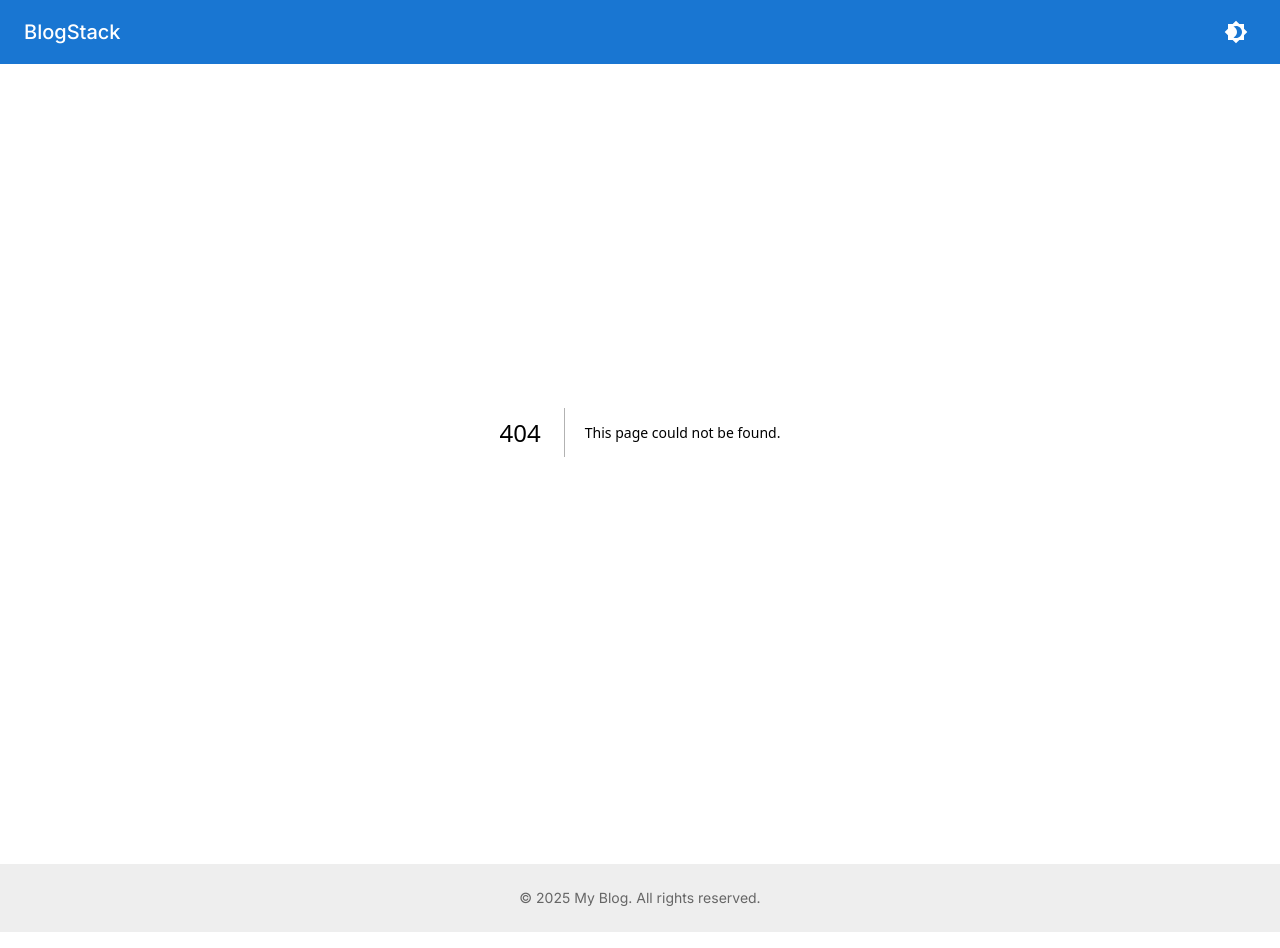
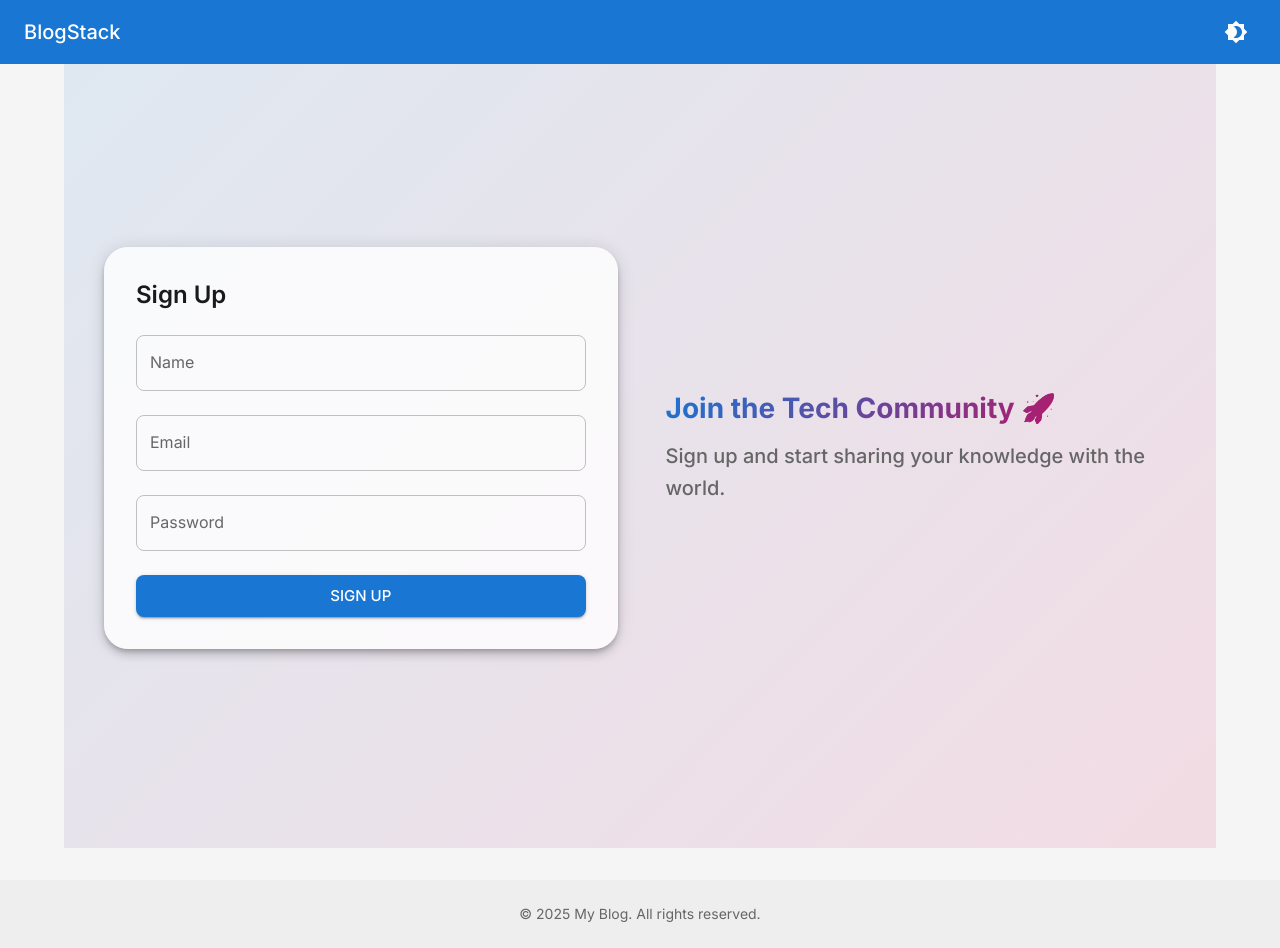
Before and after one commit to sahil-soni18/blogs-forge-frontend, a Next.js app: page /auth/signup in a window 1280 px wide. Before the commit this address had no page. Built offline with nearby package versions, Linux system fonts and the light colour scheme; no server answers.

Commit message:
Auth Setup with Login and signup...

```diff
--- a/package.json
+++ b/package.json
@@ -15,11 +15,13 @@
     "@mui/material": "^7.3.2",
     "@tanstack/react-query": "^5.90.2",
     "axios": "^1.12.2",
+    "formik": "^2.4.6",
     "next": "15.5.3",
     "react": "19.1.0",
     "react-dom": "19.1.0",
     "react-markdown": "^10.1.0",
-    "remark-gfm": "^4.0.1"
+    "remark-gfm": "^4.0.1",
+    "yup": "^1.7.1"
   },
   "devDependencies": {
     "@eslint/eslintrc": "^3",
--- /dev/null
+++ b/src/app/auth/signup/page.tsx
@@ -0,0 +1,5 @@
+import SignupPage from "@/features/Auth/components/Signup";
+
+export default async function Signup() {
+    return <SignupPage />
+}
--- /dev/null
+++ b/src/components/Formik/FormWrapper.tsx
@@ -0,0 +1,27 @@
+"use client";
+
+import { Formik, Form, FormikValues } from "formik";
+
+interface Props<T extends FormikValues> {
+  initialValues: T;
+  validationSchema: any;
+  onSubmit: (values: T) => Promise<void> | void;
+  children: React.ReactNode;
+}
+
+export default function FormWrapper<T extends FormikValues>({
+  initialValues,
+  validationSchema,
+  onSubmit,
+  children,
+}: Props<T>) {
+  return (
+    <Formik
+      initialValues={initialValues}
+      validationSchema={validationSchema}
+      onSubmit={onSubmit}
+    >
+      {() => <Form>{children}</Form>}
+    </Formik>
+  );
+}
--- /dev/null
+++ b/src/components/Formik/components/FormikTextField.tsx
@@ -0,0 +1,30 @@
+"use client";
+
+import { TextField } from "@mui/material";
+import { useField } from "formik";
+
+interface Props {
+  name: string;
+  label: string;
+  type?: string;
+}
+
+export default function FormikTextField({
+  label,
+  type = "text",
+  ...props
+}: Props) {
+  const [field, meta] = useField(props);
+
+  return (
+    <TextField
+      {...field}
+      label={label}
+      type={type}
+      fullWidth
+      margin="normal"
+      error={meta.touched && Boolean(meta.error)}
+      helperText={meta.touched && meta.error}
+    />
+  );
+}
--- /dev/null
+++ b/src/features/Auth/api/signup.ts
@@ -0,0 +1,13 @@
+import { IUser } from "@/features/User/types"
+import axiosInstance from "@/services/axios/axiosInstance";
+
+interface ISignupResponse {
+    user: IUser,
+    token: string;
+}
+
+
+export const signup = async (data: IUser): Promise<ISignupResponse> => {
+    const response = await axiosInstance.post('auth/signup', data)
+    return response.data;
+}
--- a/src/features/Auth/components/AuthLayout/index.tsx
+++ b/src/features/Auth/components/AuthLayout/index.tsx
@@ -24,6 +24,7 @@ const AuthLayout: FC<AuthLayoutProps> = ({ children, title, subtitle }) => {
           0.1
         )})`,
         px: 2,
+        mt: 2
       }}
     >
       <Container maxWidth="lg">
--- a/src/features/Auth/components/Signup/index.tsx
+++ b/src/features/Auth/components/Signup/index.tsx
@@ -2,9 +2,41 @@
 
 import { Button, Stack, TextField, Typography } from "@mui/material";
 import AuthLayout from "../AuthLayout";
+import * as Yup from "yup";
+import FormWrapper from "@/components/Formik/FormWrapper";
+import { useSignup } from "../../hooks/useSignup";
+import FormikTextField from "@/components/Formik/components/FormikTextField";
 
 export default function SignupPage() {
+  const SignupMutate = useSignup();
+
+  const initialValues = {
+    name: "",
+    email: "",
+    password: "",
+  };
+
+  const SignupSchema = Yup.object({
+    name: Yup.string().required("Name is Required..."),
+    email: Yup.string().email("Invalid email").required("Email required"),
+    password: Yup.string().required("Password is required"),
+  });
+
+  const handleSubmit = async (values: typeof initialValues) => {
+    console.log("Signup Data: ", values);
+    try {
+      await SignupMutate.mutateAsync(values);
+    } catch (error) {
+      console.log(`Error: ${error}, ${JSON.stringify(error)}`);
+    }
+  };
+
   return (
+    <FormWrapper
+      initialValues={initialValues}
+      validationSchema={SignupSchema}
+      onSubmit={handleSubmit}
+    >
       <AuthLayout
         title="Join the Tech Community 🚀"
         subtitle="Sign up and start sharing your knowledge with the world."
@@ -13,13 +45,14 @@ export default function SignupPage() {
           <Typography variant="h5" fontWeight={600}>
             Sign Up
           </Typography>
-        <TextField fullWidth label="Name" />
-        <TextField fullWidth label="Email" type="email" />
-        <TextField fullWidth label="Password" type="password" />
-        <Button variant="contained" size="large">
+          <FormikTextField name="name" label="Name" />
+          <FormikTextField name="email" label="Email" type="email" />
+          <FormikTextField name="password" label="Password" type="password" />
+          <Button variant="contained" size="large" type="submit">
             Sign Up
           </Button>
         </Stack>
       </AuthLayout>
+    </FormWrapper>
   );
 }
--- /dev/null
+++ b/src/features/Auth/hooks/useSignup.ts
@@ -0,0 +1,17 @@
+import { useMutation } from "@tanstack/react-query"
+import { signup } from "../api/signup"
+
+export const useSignup = () => {
+    const mutation = useMutation({
+        mutationKey: ['signup'],
+        mutationFn: signup,
+        onSuccess: (data) => {
+            localStorage.setItem('token', data.token);
+        },
+        onError: (error: Error) => {
+            throw new Error(`An error occurred while signing up: ${error.message}`);
+        }
+    })
+
+    return mutation;
+}
--- /dev/null
+++ b/src/features/User/types/index.ts
@@ -0,0 +1,6 @@
+export interface IUser {
+    id?: number;
+    name?: string;
+    email: string;
+    password: string;
+};
```
Also changed, not shown: src/features/Auth/api/login.ts (added, +13 -0 lines), src/features/Auth/components/Login/index.tsx (+30 -1 lines), src/features/Auth/hooks/useLogin.ts (added, +17 -0 lines), 1 other file (tests, documents, lock files or other folders). Lines whose indentation alone changed are shown as unchanged.
